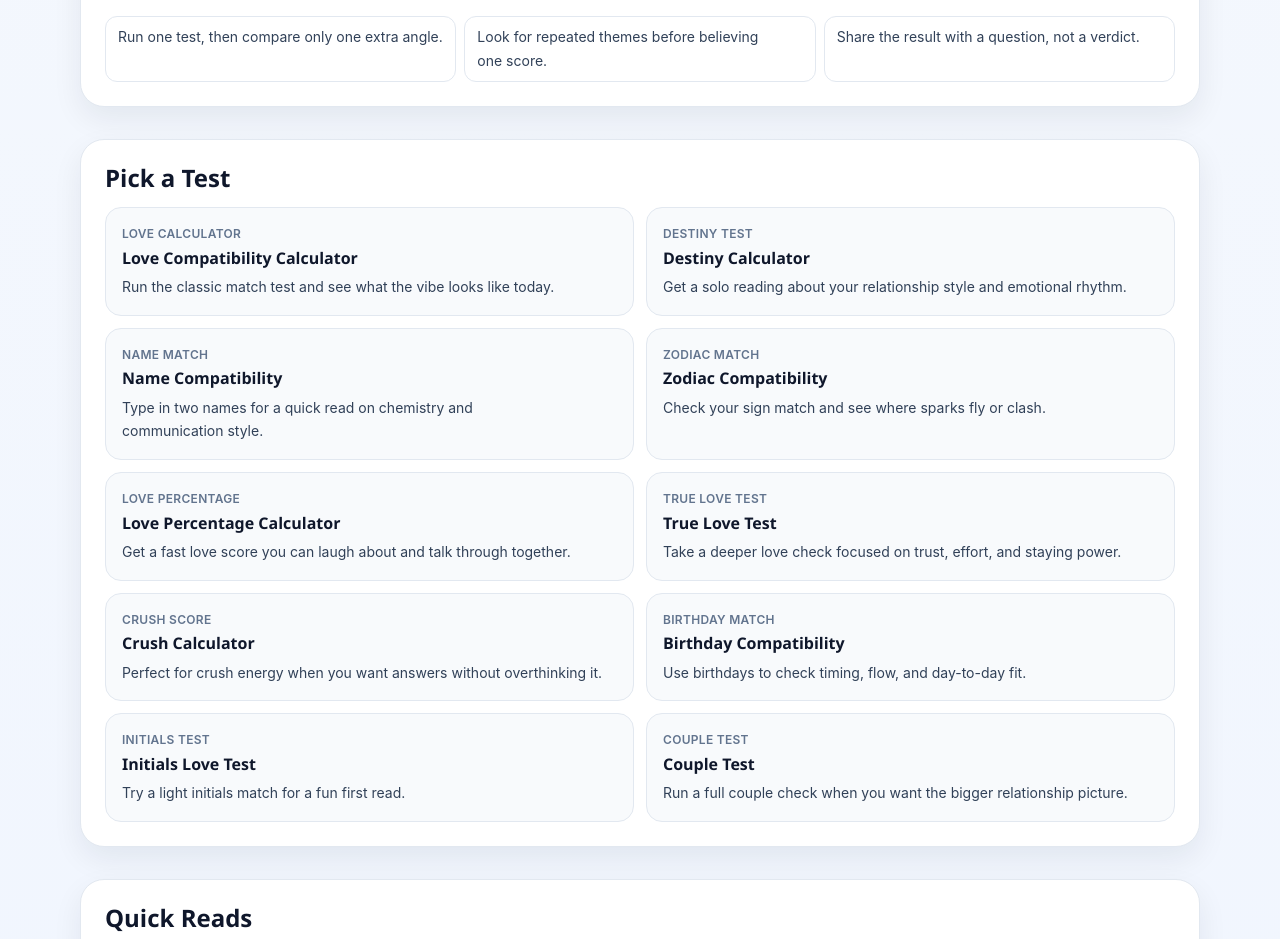
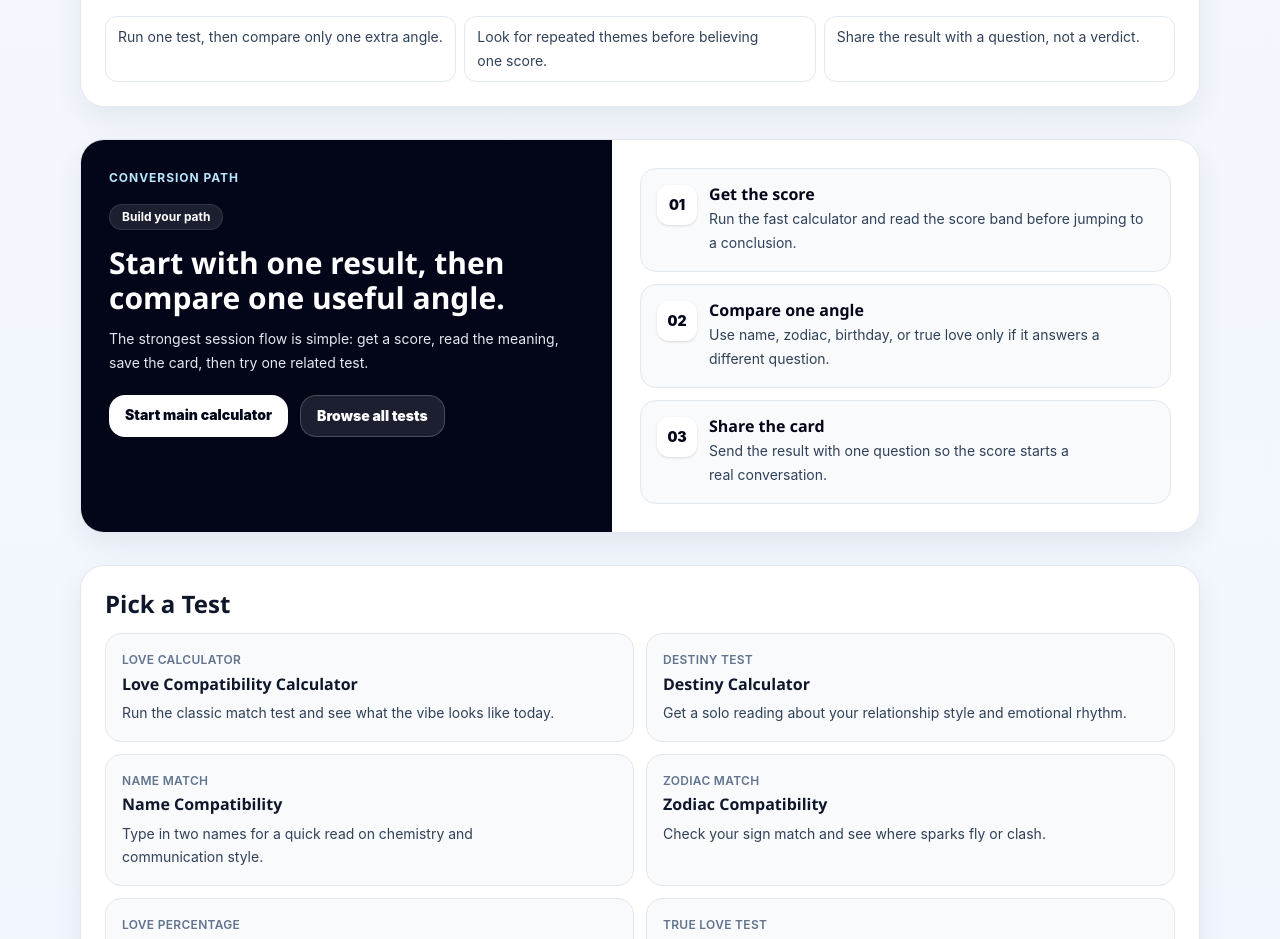
Before and after one commit to ssiikk2/DestinyLab, a Next.js app: page / in a window 1280 px wide. Shown: the part 2160-3099 px from the top of the page. Built offline with nearby package versions, Linux system fonts and the light colour scheme; no server answers.

Commit message:
Add next action conversion funnel

```diff
--- a/app/page.tsx
+++ b/app/page.tsx
@@ -5,6 +5,7 @@ import { HomeQuickStart } from "@/components/HomeQuickStart";
 import { InternalLinkCluster } from "@/components/InternalLinkCluster";
 import { InternalLinks } from "@/components/InternalLinks";
 import { LiveCompatibilityBoard } from "@/components/LiveCompatibilityBoard";
+import { NextActionFunnel } from "@/components/NextActionFunnel";
 import { SeoJsonLd } from "@/components/SeoJsonLd";
 import { homeGuideLinks, homeToolsLinks } from "@/content/landing-pages";
 import { absoluteUrl, buildHubMeta } from "@/lib/seo";
@@ -271,6 +272,7 @@ export default function HomePage() {
       </section>
 
       <LiveCompatibilityBoard />
+      <NextActionFunnel context="home" />
 
       <InternalLinks heading="Pick a Test" links={homeToolsLinks} />
       <InternalLinks heading="Quick Reads" links={homeGuideLinks} />
--- /dev/null
+++ b/components/NextActionFunnel.tsx
@@ -0,0 +1,110 @@
+import Link from "next/link";
+
+interface NextActionFunnelProps {
+  score?: number;
+  context?: "home" | "result" | "tool";
+}
+
+const actionsByBand = {
+  high: {
+    label: "Protect the spark",
+    headline: "Your next step is to make the strong part repeatable.",
+    note: "High scores work best when you turn the best signal into one tiny habit, then compare one extra angle only if curiosity is still high.",
+    primary: { href: "/true-love-test", label: "Check long-term signal" },
+    secondary: { href: "/couple-test", label: "Try the couple test" },
+  },
+  middle: {
+    label: "Find the pattern",
+    headline: "Your next step is to separate chemistry from confusion.",
+    note: "Mixed scores usually need one more lens. Compare the same pair with name, zodiac, or birthday compatibility and watch for repeated themes.",
+    primary: { href: "/name-compatibility", label: "Compare by name" },
+    secondary: { href: "/zodiac-compatibility", label: "Compare zodiac signs" },
+  },
+  low: {
+    label: "Lower the pressure",
+    headline: "Your next step is a calmer read, not a bigger conclusion.",
+    note: "Low scores are most useful when they point to one friction point. Use the guide, choose one expectation, then retest later.",
+    primary: { href: "/blog/what-is-a-good-love-compatibility-score", label: "Read score meaning" },
+    secondary: { href: "/friendship-compatibility", label: "Check friendship fit" },
+  },
+} as const;
+
+const defaultAction = {
+  label: "Build your path",
+  headline: "Start with one result, then compare one useful angle.",
+  note: "The strongest session flow is simple: get a score, read the meaning, save the card, then try one related test.",
+  primary: { href: "/calculator", label: "Start main calculator" },
+  secondary: { href: "/tests", label: "Browse all tests" },
+};
+
+const journeySteps = [
+  {
+    step: "01",
+    title: "Get the score",
+    text: "Run the fast calculator and read the score band before jumping to a conclusion.",
+  },
+  {
+    step: "02",
+    title: "Compare one angle",
+    text: "Use name, zodiac, birthday, or true love only if it answers a different question.",
+  },
+  {
+    step: "03",
+    title: "Share the card",
+    text: "Send the result with one question so the score starts a real conversation.",
+  },
+];
+
+function pickAction(score?: number) {
+  if (typeof score !== "number") return defaultAction;
+  if (score >= 75) return actionsByBand.high;
+  if (score >= 50) return actionsByBand.middle;
+  return actionsByBand.low;
+}
+
+export function NextActionFunnel({ score, context = "tool" }: NextActionFunnelProps) {
+  const action = pickAction(score);
+  const eyebrow = context === "result" ? "Keep going" : "Conversion path";
+
+  return (
+    <section className="overflow-hidden rounded-3xl border border-slate-200 bg-white shadow-[0_12px_30px_rgba(15,23,42,0.07)]">
+      <div className="grid gap-0 lg:grid-cols-[0.95fr_1.05fr]">
+        <div className="bg-slate-950 p-6 text-white md:p-7">
+          <p className="text-xs font-bold uppercase tracking-[0.08em] text-sky-200">{eyebrow}</p>
+          <div className="mt-4 inline-flex rounded-full border border-white/10 bg-white/10 px-3 py-1 text-xs font-bold text-white">
+            {action.label}
+          </div>
+          <h2 className="mt-4 text-2xl font-black leading-tight md:text-3xl">{action.headline}</h2>
+          <p className="mt-3 text-sm leading-7 text-slate-200">{action.note}</p>
+          <div className="mt-5 flex flex-wrap gap-3">
+            <Link
+              href={action.primary.href}
+              className="rounded-2xl bg-white px-4 py-2.5 text-sm font-black text-slate-950 transition hover:bg-slate-100"
+            >
+              {action.primary.label}
+            </Link>
+            <Link
+              href={action.secondary.href}
+              className="rounded-2xl border border-white/20 bg-white/10 px-4 py-2.5 text-sm font-black text-white transition hover:bg-white/15"
+            >
+              {action.secondary.label}
+            </Link>
+          </div>
+        </div>
+        <div className="grid gap-3 p-6 md:p-7">
+          {journeySteps.map((item) => (
+            <article key={item.step} className="grid grid-cols-[auto_1fr] gap-3 rounded-2xl border border-slate-200 bg-slate-50 p-4">
+              <div className="flex h-10 w-10 items-center justify-center rounded-xl bg-white text-sm font-black text-slate-950 shadow-sm">
+                {item.step}
+              </div>
+              <div>
+                <h3 className="text-base font-bold text-slate-950">{item.title}</h3>
+                <p className="mt-1 text-sm leading-6 text-slate-700">{item.text}</p>
+              </div>
+            </article>
+          ))}
+        </div>
+      </div>
+    </section>
+  );
+}
--- a/components/SeoLandingPage.tsx
+++ b/components/SeoLandingPage.tsx
@@ -3,6 +3,7 @@ import { Suspense } from "react";
 import { CalculatorHook } from "@/components/CalculatorHook";
 import { InternalLinks } from "@/components/InternalLinks";
 import { LiveCompatibilityBoard } from "@/components/LiveCompatibilityBoard";
+import { NextActionFunnel } from "@/components/NextActionFunnel";
 import { SeoClusterLinks } from "@/components/SeoClusterLinks";
 import { SeoJsonLd } from "@/components/SeoJsonLd";
 import type { LandingPageRecord } from "@/content/landing-pages";
@@ -347,6 +348,7 @@ export async function SeoLandingPage({ page }: SeoLandingPageProps) {
       ) : null}
 
       {isToolPage ? <LiveCompatibilityBoard /> : null}
+      {isToolPage ? <NextActionFunnel context="tool" /> : null}
 
       {intentGuide ? (
         <section className="rounded-3xl border border-slate-200 bg-white p-6 shadow-[0_12px_30px_rgba(15,23,42,0.07)]">
--- a/components/results/ResultReport.tsx
+++ b/components/results/ResultReport.tsx
@@ -3,6 +3,7 @@
 import Link from "next/link";
 import { usePathname, useRouter } from "next/navigation";
 import { FormEvent, useEffect, useMemo, useState } from "react";
+import { NextActionFunnel } from "@/components/NextActionFunnel";
 import { ShareBar } from "@/components/ShareBar";
 import { ViralResultOverlay } from "@/components/ViralResultOverlay";
 import { trackEvent } from "@/lib/analytics";
@@ -490,6 +491,8 @@ export function ResultReport({
         />
       </div>
 
+      <NextActionFunnel score={report.header.score} context="result" />
+
       <section className="rounded-2xl border border-slate-200 bg-white p-4">
         <h3 className="text-base font-semibold text-slate-900">What does this score mean?</h3>
         <p className="mt-1 text-sm text-slate-700">Read the score guide and grab the next steps for this band.</p>
```
